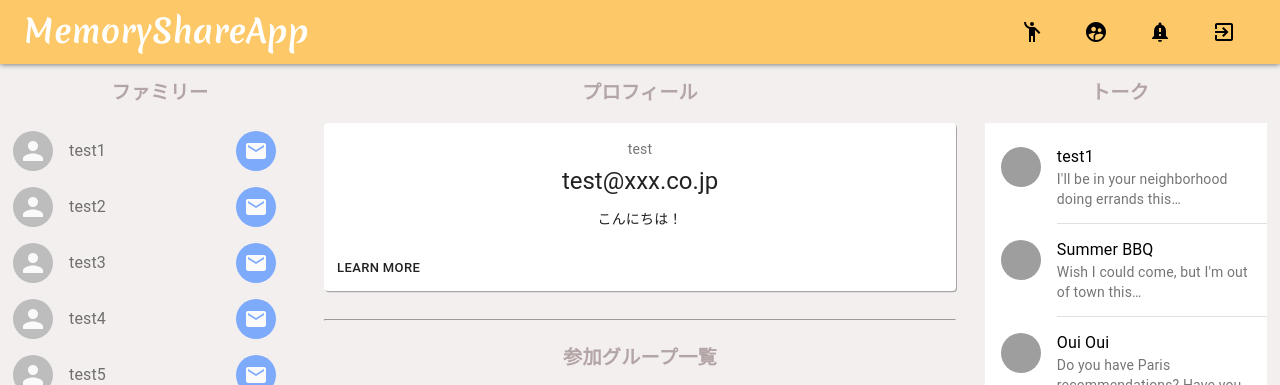
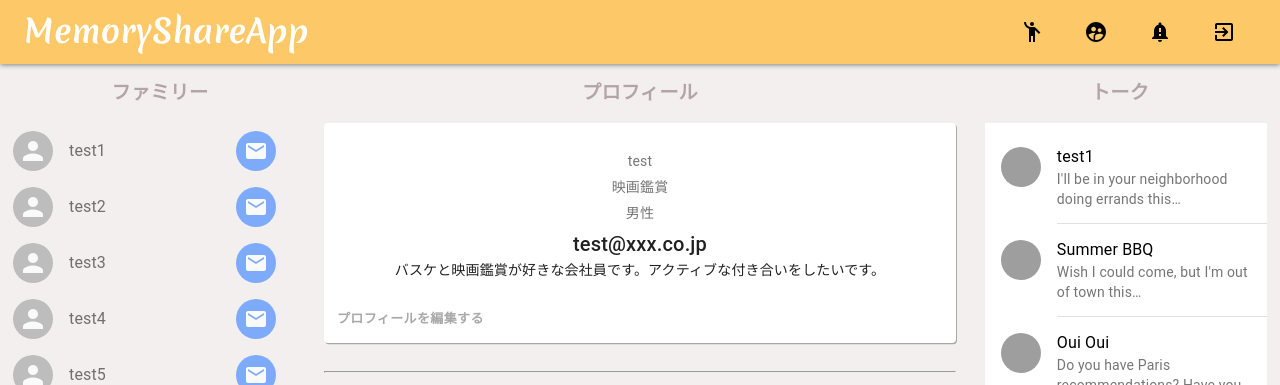
Before and after one commit to toshi1023/memory-shared-front, a React (Create React App) app: page / in a window 1280 px wide. Shown: the top 385 px of the page. Built offline with nearby package versions, Linux system fonts and the light colour scheme; grey boxes are pictures that could not be loaded.

Commit message:
home implements

```diff
--- a/src/data/types/user_list.d.ts
+++ b/src/data/types/user_list.d.ts
@@ -3,6 +3,9 @@ declare module '../user_list_data.json' {
       id: number;
       name: string;
       image_file: string;
+      hobby: string;
+      gender: boolean;
+      description: string | null;
     }
 
     const data: UserListData;
--- a/src/data/user_list_data.json
+++ b/src/data/user_list_data.json
@@ -2,51 +2,81 @@
     {
         "id": 1,
         "name": "test1",
-        "image_file": ""
+        "image_file": "",
+        "hobby": "映画鑑賞",
+        "gender": 1,
+        "description": "バスケと映画鑑賞が好きな会社員です。アクティブな付き合いをしたいです。"
     },
     {
         "id": 2,
         "name": "test2",
-        "image_file": ""
+        "image_file": "",
+        "hobby": "料理",
+        "gender": 0,
+        "description": null
     },
     {
         "id": 3,
         "name": "test3",
-        "image_file": ""
+        "image_file": "",
+        "hobby": "料理",
+        "gender": 0,
+        "description": null
     },
     {
         "id": 4,
         "name": "test4",
-        "image_file": ""
+        "image_file": "",
+        "hobby": "スポーツ観戦",
+        "gender": 1,
+        "description": null
     },
     {
         "id": 5,
         "name": "test5",
-        "image_file": ""
+        "image_file": "",
+        "hobby": "サッカー観戦",
+        "gender": 0,
+        "description": null
     },
     {
         "id": 6,
         "name": "test6",
-        "image_file": ""
+        "image_file": "",
+        "hobby": "オンラインゲーム",
+        "gender": 1,
+        "description": null
     },
     {
         "id": 7,
         "name": "test7",
-        "image_file": ""
+        "image_file": "",
+        "hobby": "料理",
+        "gender": 0,
+        "description": null
     },
     {
         "id": 8,
         "name": "test8",
-        "image_file": ""
+        "image_file": "",
+        "hobby": "料理",
+        "gender": 0,
+        "description": null
     },
     {
         "id": 9,
         "name": "test9",
-        "image_file": ""
+        "image_file": "",
+        "hobby": "料理",
+        "gender": 0,
+        "description": null
     },
     {
         "id": 10,
         "name": "test10",
-        "image_file": ""
+        "image_file": "",
+        "hobby": "料理",
+        "gender": 0,
+        "description": null
     }
 ]
--- a/src/views/components/home/ProfileCard.tsx
+++ b/src/views/components/home/ProfileCard.tsx
@@ -22,6 +22,10 @@ const useStyles = makeStyles({
   pos: {
     marginBottom: 12,
   },
+  editButton: {
+    fontWeight: 'bold',
+    color: 'rgb(168, 168, 168)'
+  }
 });
 
 /**
@@ -35,22 +39,35 @@ const ProfileCard: React.FC<PROFILE_CARD> = (props) => {
   return (
     <Card className={classes.root}>
       <CardContent>
+        <Typography className={classes.pos} color="textSecondary">
+            {props.data.image_file}
+        </Typography>
         <Typography className={classes.title} color="textSecondary" gutterBottom>
             {props.data.name}
         </Typography>
-        <Typography variant="h5" component="h2">
+        <Typography className={classes.title} color="textSecondary" gutterBottom>
+            {props.data.hobby}
+        </Typography>
+        {
+          props.data.gender ?
+            <Typography className={classes.title} color="textSecondary" gutterBottom>
+                男性
+            </Typography>
+          :
+            <Typography className={classes.title} color="textSecondary" gutterBottom>
+                女性
+            </Typography>
+        }
+        <Typography variant="h6" component="h4">
             {props.data.email}
         </Typography>
-        <Typography className={classes.pos} color="textSecondary">
-            {props.data.image_file}
-        </Typography>
         <Typography variant="body2" component="p">
-            {props.data.memo}
+            {props.data.description}
           <br />
         </Typography>
       </CardContent>
       <CardActions>
-        <Button size="small">Learn More</Button>
+        <Button size="small" className={classes.editButton}>プロフィールを編集する</Button>
       </CardActions>
     </Card>
   );
--- a/src/views/pages/home/Home.tsx
+++ b/src/views/pages/home/Home.tsx
@@ -18,7 +18,9 @@ const Home: React.FC = () => {
         name: 'test',
         email: 'test@xxx.co.jp',
         image_file: '',
-        memo: 'こんにちは！'
+        hobby: '映画鑑賞',
+        gender: 1,
+        description: 'バスケと映画鑑賞が好きな会社員です。アクティブな付き合いをしたいです。'
     }
 
     return (
--- a/src/views/types/homeTypes.ts
+++ b/src/views/types/homeTypes.ts
@@ -7,7 +7,9 @@ export interface PROFILE_CARD {
         name: string;
         email: string;
         image_file: string;
-        memo: string | null;
+        hobby: string;
+        gender: boolean;
+        description: string | null;
     }
 }
 
```
